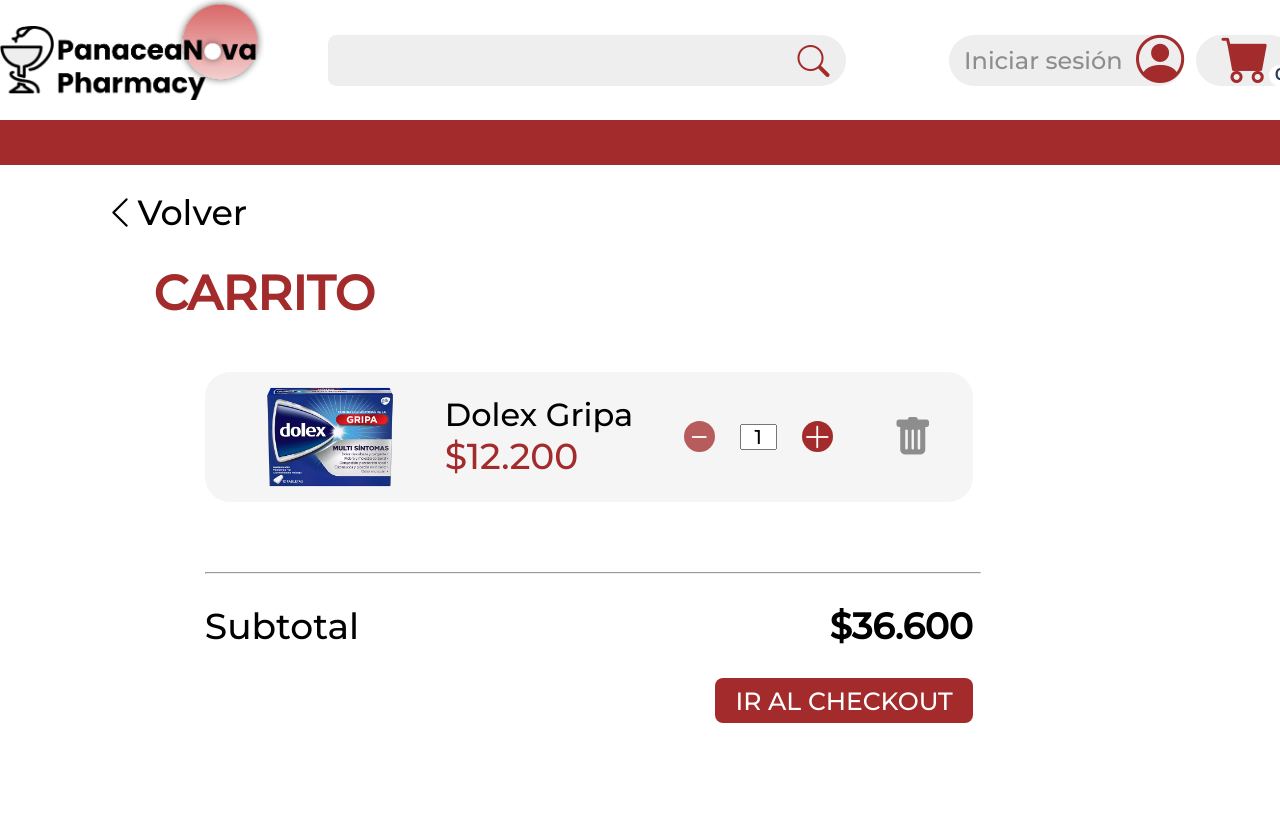
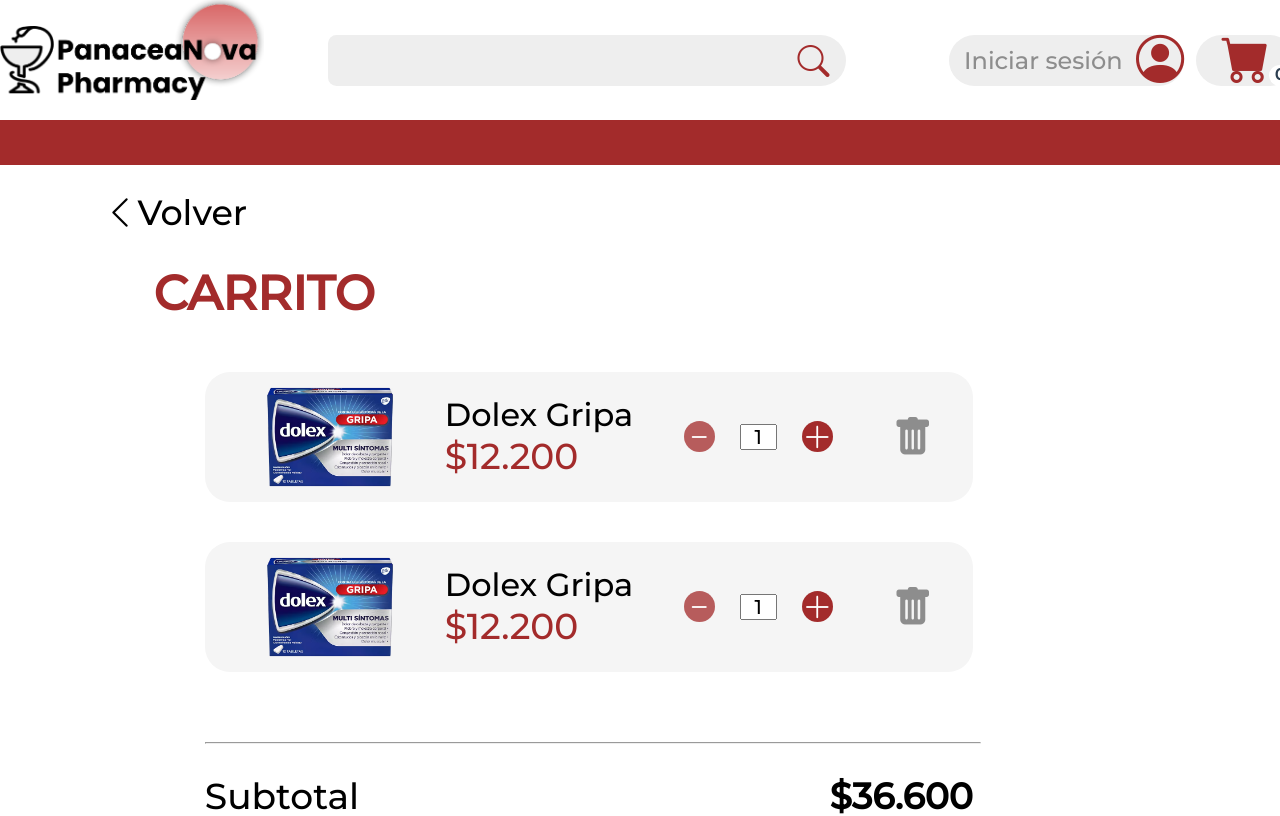
Before and after one commit to Juanse091/Panaceanova, a Vue app: page /Carrito in a window 1280 px wide. Shown: the top 816 px of the page. Built offline with nearby package versions, Linux system fonts and the light colour scheme.

Commit message:
Component ProductCheckout

```diff
--- a/src/assets/css/CarritoPage.css
+++ b/src/assets/css/CarritoPage.css
@@ -10,104 +10,6 @@
     margin-left: 12%;
     margin-top: 30px;
     margin-bottom: 50px;
-}
-
-.resumen{
-    background: #F5F5F5;
-    border-radius: 25px;
-    width: 60%;
-    margin-left: 16%;
-    margin-bottom: 40px;
-}
-
-.cart_producto{
-    display: flex;
-    flex-direction: row;
-    align-items: center;
-    justify-content: space-between;
-}
-
-.container_img_info{
-    display: flex;
-    flex-direction: row;
-    align-items: center;
-    margin-left: 60px;
-}
-
-.cart_img_producto{
-    height: auto;
-    width: 130px;
-}
-
-.cart_info{
-    display: flex;
-    flex-direction: column;
-    text-align: justify;
-    margin-left: 50px;
-}
-
-.cart_info>h2{
-    color: black;
-    font-family: Montserrat;
-    font-size: 32px;
-    font-weight: 500;
-}
-
-.cart_info>h3{
-    color: #A32B2B;
-    font-family: Montserrat;
-    font-size: 36px;
-    font-weight: 500;
-}
-
-.container_cantidad_trash{
-    display: flex;
-    flex-direction: row;
-    align-items: center;
-    margin-right: 40px;
-}
-
-.cart_cantidad{
-    display: flex;
-    flex-direction: row;
-    align-items: center;
-}
-
-.cart_minus_icon{
-    width: 31px;
-    height: 31px;
-    font-size: 30px;
-    color:white;
-    background-color: rgba(163, 43, 43, 0.76);
-    border-radius: 50%;
-    margin-right: 25px;
-}
-
-.cart_plus_icon{
-    width: 31px;
-    height: 31px;
-    font-size: 30px;
-    color:white;
-    background-color: #A32B2B;
-    border-radius: 50%;
-    margin-left: 25px;
-}
-
-.cart_quantity{
-    width: 33px;
-    height: 22px;
-    text-align: center;
-    font-family: 'Montserrat';
-    font-size: 20px;
-    font-weight: 400;
-    color: black;
-}
-
-.cart_trash_icon{
-    font-size: 40px;
-    margin-top: 3px;
-    margin-left: 60px;
-    color: rgba(141, 141, 141, 1);
 }
 
 .cart_line_container{
--- a/src/assets/css/HomePage.css
+++ b/src/assets/css/HomePage.css
@@ -115,35 +115,6 @@
     /* border: 2px solid black; */
     border-radius: 38px;
 }
-
-.product{
-    display: flex;
-    flex-direction: column;
-    padding: 30px 50px;
-    /* border: 2px solid yellow; */
-    background: #F8F8F8;
-    box-shadow: 0px 4px 4px rgba(0, 0, 0, 0.25);
-    border-radius: 30px;
-    gap: 3px;
-}
-
-.product > img{
-    margin-top: 30px;
-    width: 182px;
-    height: 60%;
-    object-fit: cover;
-}
-
-.btn_buy{
-    cursor: pointer;
-    border: none;
-    background-color: #A32B2B;
-    color: white;
-    height: 36px;
-    width: 100%;
-    border-radius: 16px;
-}
-
 
 .partners_section{
     height: 100%;
--- a/src/components/Producto.vue
+++ b/src/components/Producto.vue
@@ -27,7 +27,6 @@
     box-shadow: 0px 4px 4px rgba(0, 0, 0, 0.25);
     border-radius: 30px;
     gap: 3px;
-    border: 2px solid red;
 }
 
 .product > img{
@@ -64,7 +63,7 @@
 
 <script>
     export default {
-        name: 'BackButton',
+        name: 'Producto',
         props: {}
     }
 </script>
--- /dev/null
+++ b/src/components/ProductoCheckout.vue
@@ -0,0 +1,127 @@
+<template>
+    <section class="resumen">
+        <div class="cart_producto">
+            <div class="container_img_info">
+                <img class="cart_img_producto" src="../assets/img/DolexGripa.png" alt="#">
+                <div class="cart_info">
+                    <h2>Dolex Gripa</h2>
+                    <h3>$12.200</h3>
+                </div>
+            </div>
+            <div class="container_cantidad_trash">
+                <div class="cart_cantidad">
+                    <i class="bi bi-dash cart_minus_icon"></i>
+                    <input type="text" class="cart_quantity" maxlength="45" value="1">
+                    <i class="bi bi-plus-lg cart_plus_icon"></i>
+                </div>
+                <i class="bi bi-trash-fill cart_trash_icon"></i>
+            </div>
+        </div>
+    </section>
+</template>
+
+<style scoped>
+.resumen{
+    background: #F5F5F5;
+    border-radius: 25px;
+    width: 60%;
+    margin-left: 16%;
+    margin-bottom: 40px;
+}
+.cart_producto{
+    display: flex;
+    flex-direction: row;
+    align-items: center;
+    justify-content: space-between;
+}
+
+.container_img_info{
+    display: flex;
+    flex-direction: row;
+    align-items: center;
+    margin-left: 60px;
+}
+
+.cart_img_producto{
+    height: auto;
+    width: 130px;
+}
+
+.cart_info{
+    display: flex;
+    flex-direction: column;
+    text-align: justify;
+    margin-left: 50px;
+}
+
+.cart_info>h2{
+    color: black;
+    font-family: Montserrat;
+    font-size: 32px;
+    font-weight: 500;
+}
+
+.cart_info>h3{
+    color: #A32B2B;
+    font-family: Montserrat;
+    font-size: 36px;
+    font-weight: 500;
+}
+
+.container_cantidad_trash{
+    display: flex;
+    flex-direction: row;
+    align-items: center;
+    margin-right: 40px;
+}
+
+.cart_cantidad{
+    display: flex;
+    flex-direction: row;
+    align-items: center;
+}
+
+.cart_minus_icon{
+    width: 31px;
+    height: 31px;
+    font-size: 30px;
+    color:white;
+    background-color: rgba(163, 43, 43, 0.76);
+    border-radius: 50%;
+    margin-right: 25px;
+}
+
+.cart_plus_icon{
+    width: 31px;
+    height: 31px;
+    font-size: 30px;
+    color:white;
+    background-color: #A32B2B;
+    border-radius: 50%;
+    margin-left: 25px;
+}
+
+.cart_quantity{
+    width: 33px;
+    height: 22px;
+    text-align: center;
+    font-family: 'Montserrat';
+    font-size: 20px;
+    font-weight: 400;
+    color: black;
+}
+
+.cart_trash_icon{
+    font-size: 40px;
+    margin-top: 3px;
+    margin-left: 60px;
+    color: rgba(141, 141, 141, 1);
+}
+</style>
+
+<script>
+    export default {
+        name: 'ProductoChekout',
+        props: {}
+    }
+</script>
--- a/src/views/CarritoPage.vue
+++ b/src/views/CarritoPage.vue
@@ -8,23 +8,8 @@
 
         <h1 class="cart_title">CARRITO</h1>
         <section class="resumen">
-            <div class="cart_producto">
-                <div class="container_img_info">
-                    <img class="cart_img_producto" src="../assets/img/DolexGripa.png" alt="#">
-                    <div class="cart_info">
-                        <h2>Dolex Gripa</h2>
-                        <h3>$12.200</h3>
-                    </div>
-                </div>
-                <div class="container_cantidad_trash">
-                    <div class="cart_cantidad">
-                        <i class="bi bi-dash cart_minus_icon"></i>
-                        <input type="text" class="cart_quantity" maxlength="45" value="1">
-                        <i class="bi bi-plus-lg cart_plus_icon"></i>
-                    </div>
-                    <i class="bi bi-trash-fill cart_trash_icon"></i>
-                </div>
-            </div>
+            <ProductoCheckout></ProductoCheckout>
+            <ProductoCheckout></ProductoCheckout>
         </section>
 
         <div class="cart_line_container">
@@ -49,14 +34,16 @@
     import NavBar from '../components/NavBar.vue'
     import Footer from '../components/Footer.vue'
     import BackButton from '../components/BackButton.vue'
+    import ProductoCheckout from '../components/ProductoCheckout.vue'
     export default {
         name: 'CarritoPage',
         props: {},
         components: {
-            NavBar,
-            Footer,
-            BackButton
-        }
+    NavBar,
+    Footer,
+    BackButton,
+    ProductoCheckout,
+}
     }
 </script>
 
```
